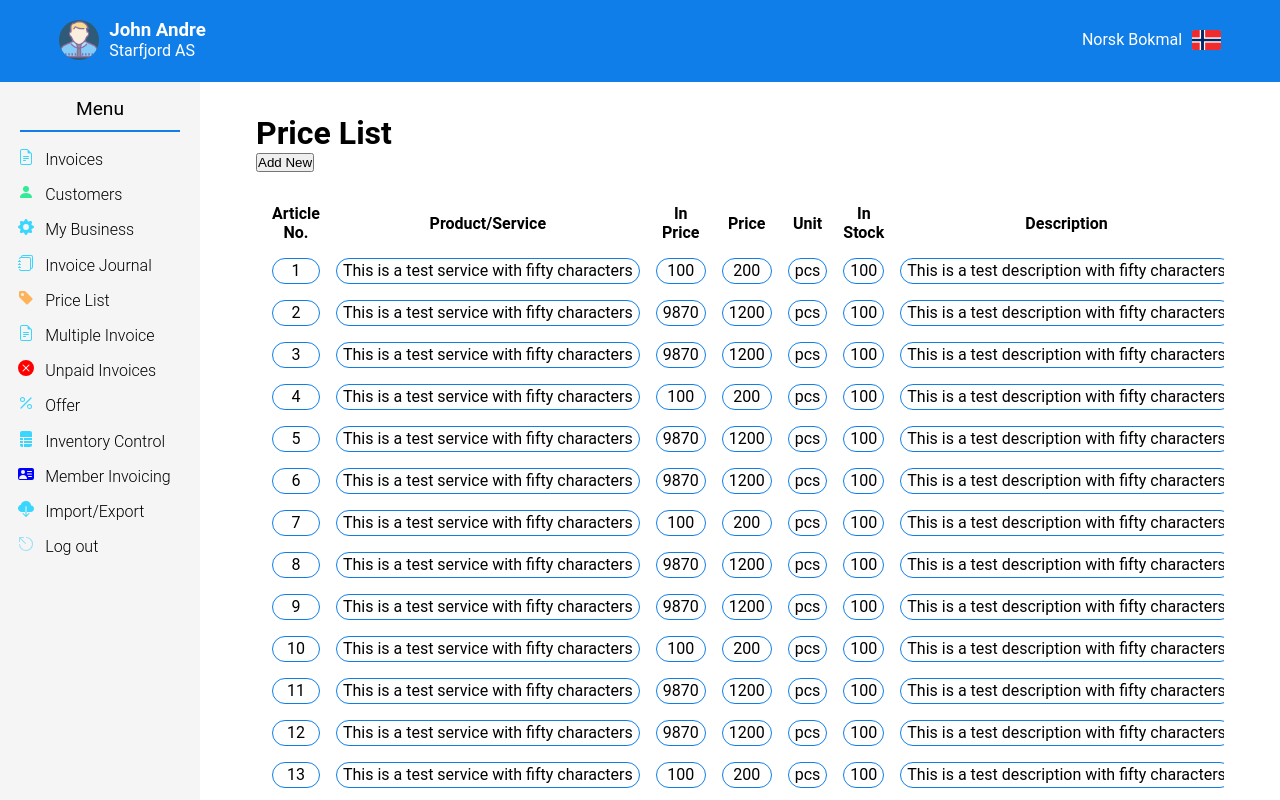
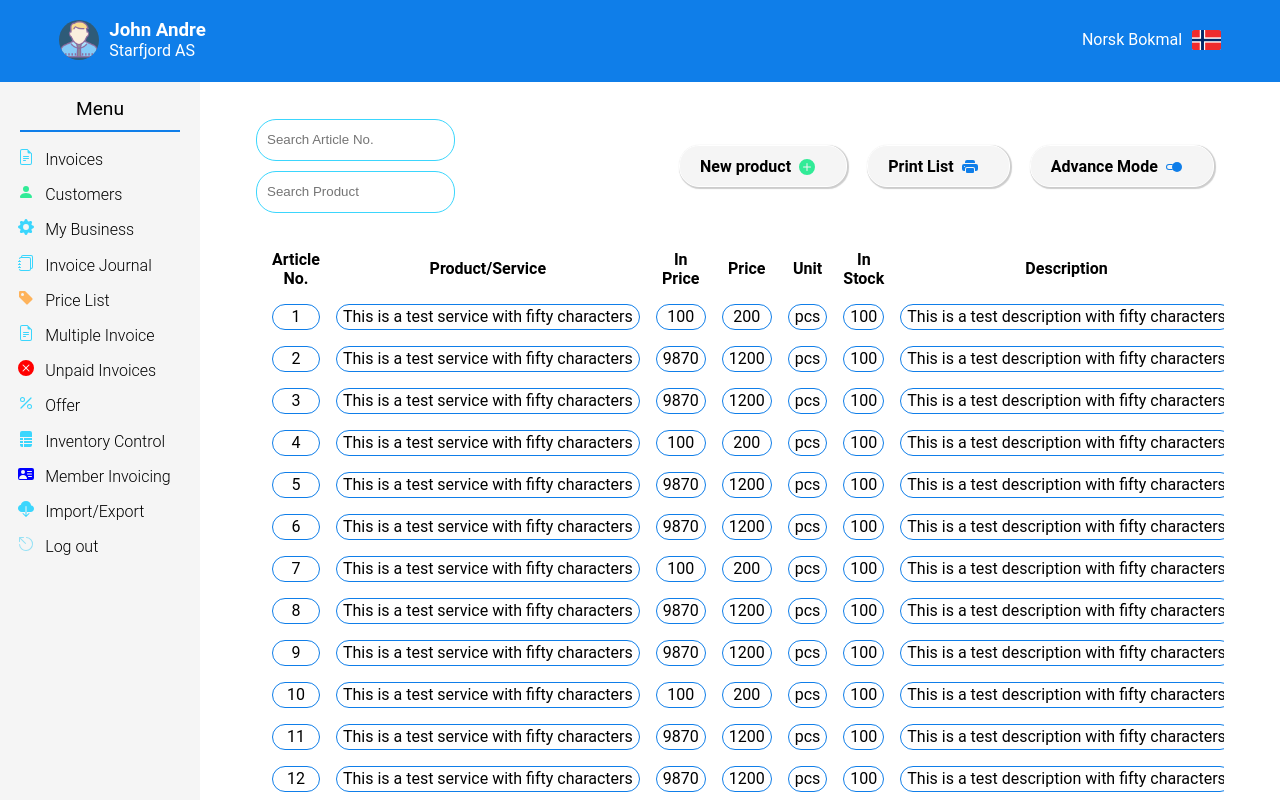
Before and after one commit to tajpuriya27/LettFaktura-pricelist-react, a React (Vite) app: page / in a window 1280 px wide. Built offline with nearby package versions, Linux system fonts and the light colour scheme.

Commit message:
feat: pricelist header

```diff
--- a/src/components/Pricelist.jsx
+++ b/src/components/Pricelist.jsx
@@ -1,12 +1,38 @@
+import {
+  BsFillPlusCircleFill,
+  BsPrinterFill,
+  BsToggle2On,
+} from "react-icons/bs";
+
 import content from "../../price.json";
-console.log(content);
 
 const Pricelist = () => {
   return (
     <div className="main">
       <div id="price-title">
-        <h1>Price List</h1>
-        <button className="btn">Add New</button>
+        <div className="price-title-left">
+          <section>
+            <input type="text" placeholder="Search Article No." />
+          </section>
+          <section>
+            <input type="text" placeholder="Search Product" />
+          </section>
+        </div>
+        <div className="price-title-right">
+          <span className="btn-design">
+            <p>New product</p>
+            <BsFillPlusCircleFill className="icon-true" />
+          </span>
+
+          <span className="btn-design">
+            <p>Print List</p>
+            <BsPrinterFill className="icon" />
+          </span>
+          <span className="btn-design">
+            <p>Advance Mode</p>
+            <BsToggle2On className="icon " />
+          </span>
+        </div>
       </div>
       <div id="price-content">
         <table>
--- a/src/style.css
+++ b/src/style.css
@@ -165,6 +165,42 @@ aside > .sidebar-title-tv {
 
 .main > #price-title {
   width: 100%;
+  display: flex;
+  justify-content: space-between;
+  align-items: center;
+}
+
+#price-title > .price-title-left > section > input {
+  border: 1px solid var(--icon-color-1);
+  border-radius: 20px;
+  line-height: 1.5;
+  margin: 5px 0;
+  padding: 10px;
+}
+
+#price-title > .price-title-right > .btn-design {
+  background-color: var(--side-bar-background-color);
+  border: 1px solid var(--background-color);
+  border-radius: 20px;
+  color: black;
+  padding: 10px 20px;
+  font-size: 1rem;
+  font-weight: 700;
+  cursor: pointer;
+  box-shadow: 1px 1px 1px 1px rgba(0, 0, 0, 0.2);
+  margin: 10px 10px;
+  display: inline-block;
+}
+
+.btn-design p,
+.btn-design .icon,
+.btn-design .icon-true {
+  display: inline-block;
+  vertical-align: middle;
+}
+
+.btn-design .icon {
+  color: var(--theme-color);
 }
 
 .main > #price-content {
@@ -256,4 +292,8 @@ aside > .sidebar-title-tv {
     position: absolute;
     z-index: 12 !important;
   }
+
+  .btn-design p {
+    display: none;
+  }
 }
```
